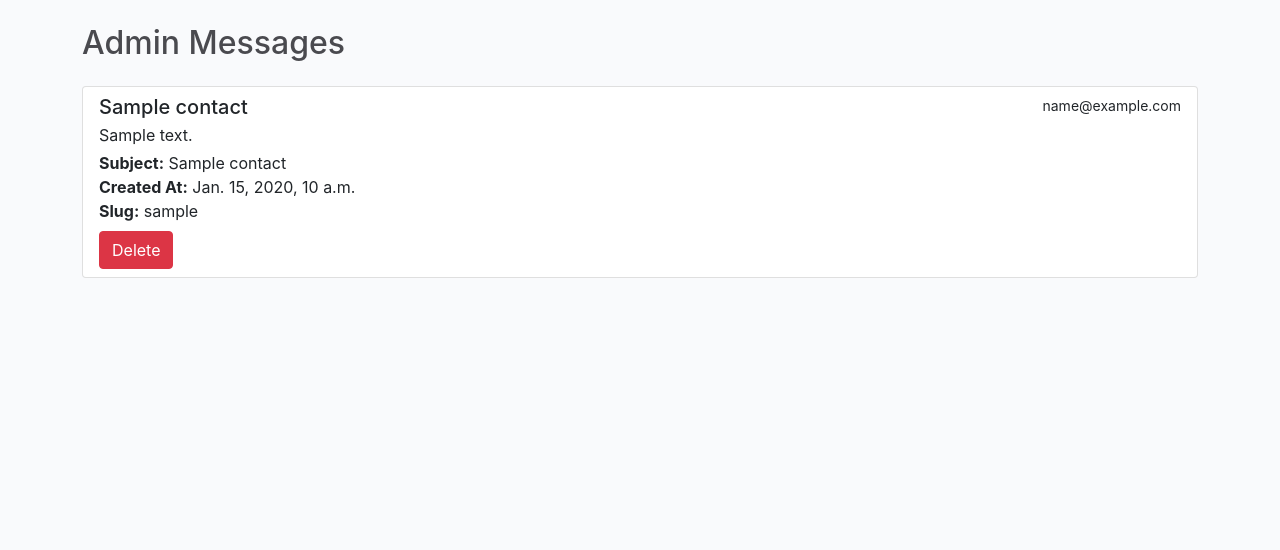
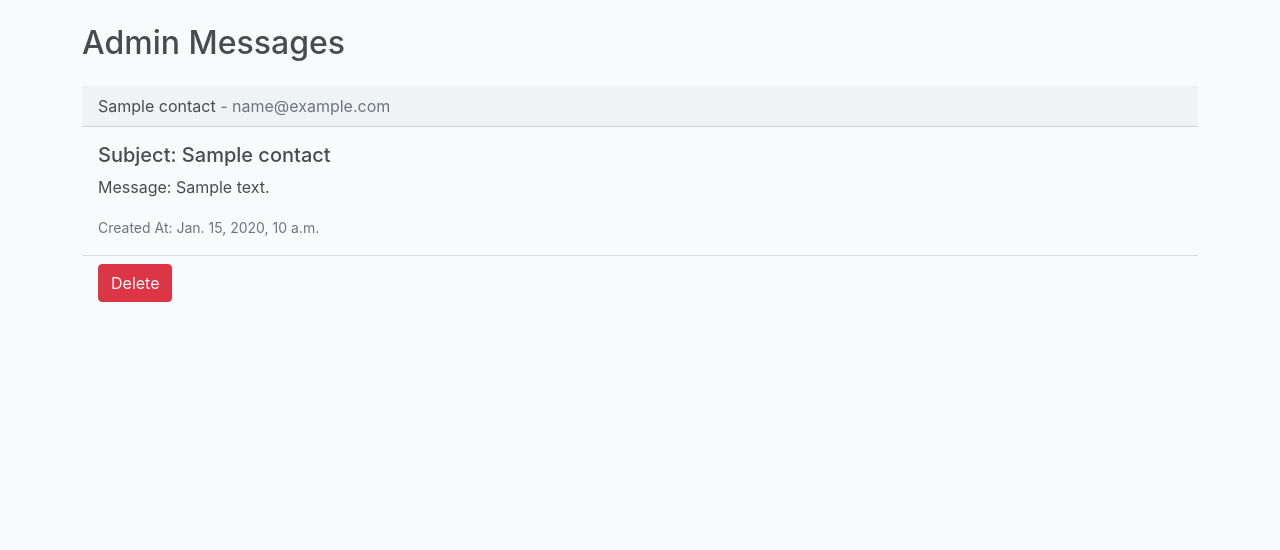
Before and after one commit to ThePyth0nKid/pp4-myblog, a Django app: page /admin_dashboard/ in a window 1280 px wide. Shown: the part 60-610 px from the top of the page. Run offline with Django 4.2, Linux system fonts and the light colour scheme; a user stored in the database is signed in; tables that the repository leaves empty hold one stand-in row (values such as "Sample post"); parts of the project's set-up code (start-up, migrations or seed data) failed here and were passed over.

Commit message:
Implement Bootstrap 5 cards for displaying messages

```diff
--- a/admin_dashboard/templates/admin_dashboard/admin_dashboard.html
+++ b/admin_dashboard/templates/admin_dashboard/admin_dashboard.html
@@ -2,35 +2,26 @@
 
 {% block content %}
 <div class="container mt-4 mb-5">
-    <!-- Added mb-5 for spacing from the footer -->
     <h2 class="mb-4">Admin Messages</h2>
     {% if contacts %}
-    <div class="list-group">
-        {% for contact in contacts %}
-        <div class="list-group-item list-group-item-action flex-column align-items-start">
-            <div class="d-flex w-100 justify-content-between">
-                <h5 class="mb-1">{{ contact.name }}</h5>
-                <small>{{ contact.email }}</small>
-            </div>
-            <p class="mb-1">{{ contact.message }}</p>
-
-            <!-- Display 'subject' field -->
-            <p class="mb-0"><strong>Subject:</strong> {{ contact.subject }}</p>
-
-            <!-- Display 'created_at' field -->
-            <p class="mb-0"><strong>Created At:</strong> {{ contact.created_at }}</p>
-
-            <!-- Display 'slug' field -->
-            <p class="mb-0"><strong>Slug:</strong> {{ contact.slug }}</p>
-
-            <!-- Delete Button -->
-            <form action="{% url 'delete_contact' contact.slug %}" method="post" class="mt-2">
+    {% for contact in contacts %}
+    <div class="card mb-3">
+        <div class="card-header">
+            {{ contact.name }} <span class="text-muted">- {{ contact.email }}</span>
+        </div>
+        <div class="card-body">
+            <h5 class="card-title">Subject: {{ contact.subject }}</h5>
+            <p class="card-text">Message: {{ contact.message }}</p>
+            <p class="card-text"><small class="text-muted">Created At: {{ contact.created_at }}</small></p>
+        </div>
+        <div class="card-footer bg-transparent">
+            <form action="{% url 'delete_contact' contact.slug %}" method="post">
                 {% csrf_token %}
                 <button type="submit" class="btn btn-danger">Delete</button>
             </form>
         </div>
-        {% endfor %}
     </div>
+    {% endfor %}
     {% else %}
     <p>No messages.</p>
     {% endif %}
```
Also changed, not shown: README.md.
